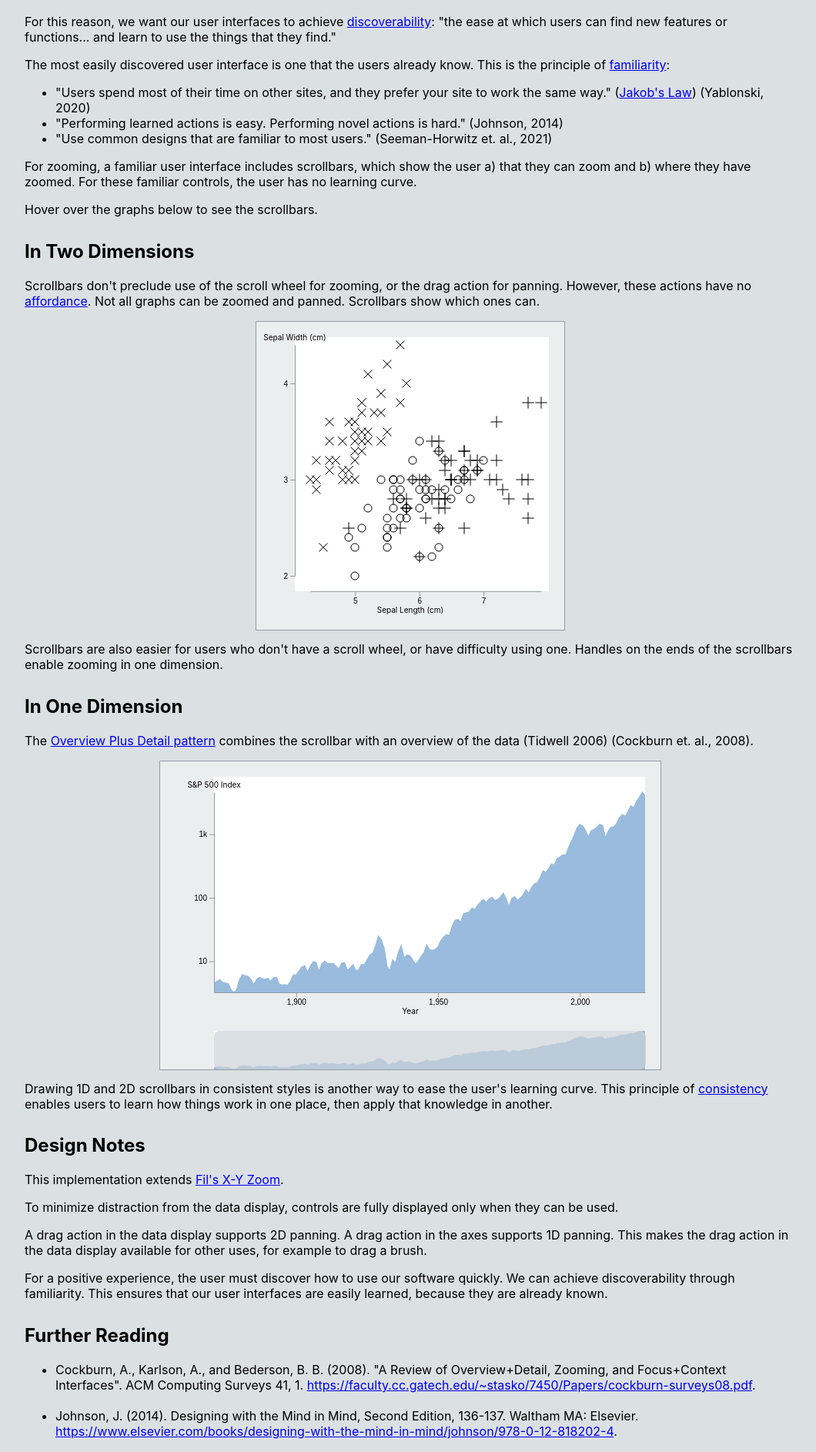
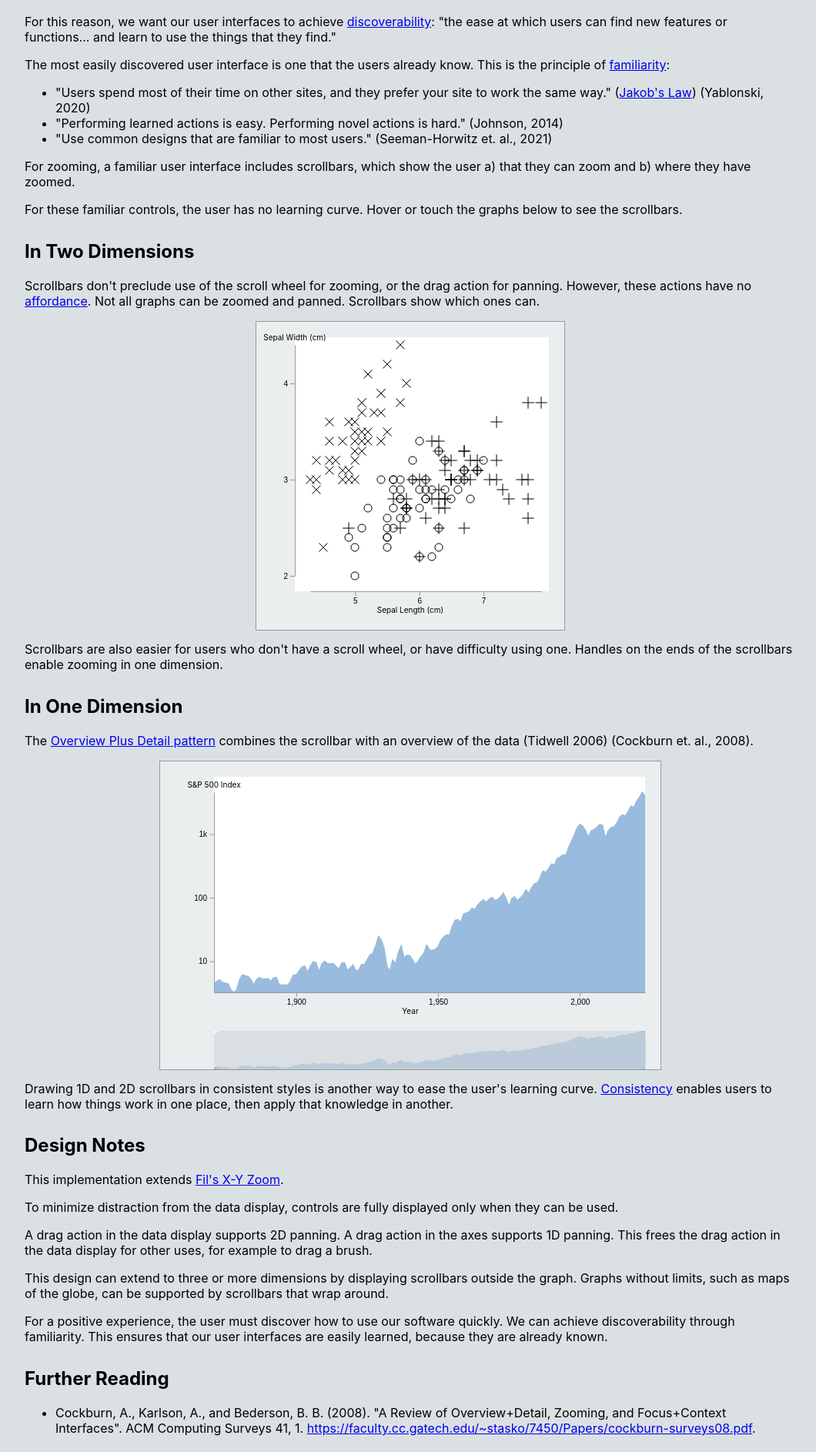
Before and after one commit to hemanrobinson/panning-zooming, a React (Create React App) app: page / in a window 1280 px wide. Shown: the part 388-2274 px from the top of the page at 77% size, without its empty margins (108-1168 px from the left). Built offline with nearby package versions, Linux system fonts and the light colour scheme.

Commit message:
improve text

```diff
--- a/src/App.js
+++ b/src/App.js
@@ -28,15 +28,15 @@ const App = () => {
                 The most easily discovered user interface is one that the users already know.  This is the principle of <a href="https://www.educative.io/answers/what-are-learnability-principles-for-usability">familiarity</a>:
                 </p>
                 <ul>
-                 <li>"Users spend most of their time on other sites, and they prefer your site to work the same way." (<a href="https://lawsofux.com/jakobs-law/">Jakob's Law</a>) (Yablonski, 2020)</li>
+                    <li>"Users spend most of their time on other sites, and they prefer your site to work the same way." (<a href="https://lawsofux.com/jakobs-law/">Jakob's Law</a>) (Yablonski, 2020)</li>
                     <li>"Performing learned actions is easy.  Performing novel actions is hard." (Johnson, 2014)</li>
                     <li>"Use common designs that are familiar to most users." (Seeman-Horwitz et. al., 2021)</li>
                 </ul>
                 <p>
-                For zooming, a familiar user interface includes scrollbars, which show the user a) that they can zoom and b) where they have zoomed.  For these familiar controls, the user has no learning curve.
+                For zooming, a familiar user interface includes scrollbars, which show the user a) that they can zoom and b) where they have zoomed.
                 </p>
                 <p>
-                Hover over the graphs below to see the scrollbars.
+                For these familiar controls, the user has no learning curve.  Hover or touch the graphs below to see the scrollbars.
                 </p>
                 <h2>In Two Dimensions</h2>
                 <p>
@@ -60,7 +60,7 @@ const App = () => {
             </div>
             <div className="Description">
                 <p>
-                Drawing 1D and 2D scrollbars in consistent styles is another way to ease the user's learning curve.  This principle of <a href="https://www.nngroup.com/articles/consistency-and-standards/">consistency</a> enables users to learn how things work in one place, then apply that knowledge in another.
+                Drawing 1D and 2D scrollbars in consistent styles is another way to ease the user's learning curve.  <a href="https://www.nngroup.com/articles/consistency-and-standards/">Consistency</a> enables users to learn how things work in one place, then apply that knowledge in another.
                 </p>
                 <h2>Design Notes</h2>
                 <p>
@@ -70,7 +70,10 @@ const App = () => {
                 To minimize distraction from the data display, controls are fully displayed only when they can be used.
                 </p>
                 <p>
-                A drag action in the data display supports 2D panning.  A drag action in the axes supports 1D panning.  This makes the drag action in the data display available for other uses, for example to drag a brush.
+                A drag action in the data display supports 2D panning.  A drag action in the axes supports 1D panning.  This frees the drag action in the data display for other uses, for example to drag a brush.
+                </p>
+                <p>
+                This design can extend to three or more dimensions by displaying scrollbars outside the graph.  Graphs without limits, such as maps of the globe, can be supported by scrollbars that wrap around.
                 </p>
                 <p>
                 For a positive experience, the user must discover how to use our software quickly.  We can achieve discoverability through familiarity.  This ensures that our user interfaces are easily learned, because they are already known.
```
Also changed, not shown: 1 other file (tests, documents, lock files or other folders).
